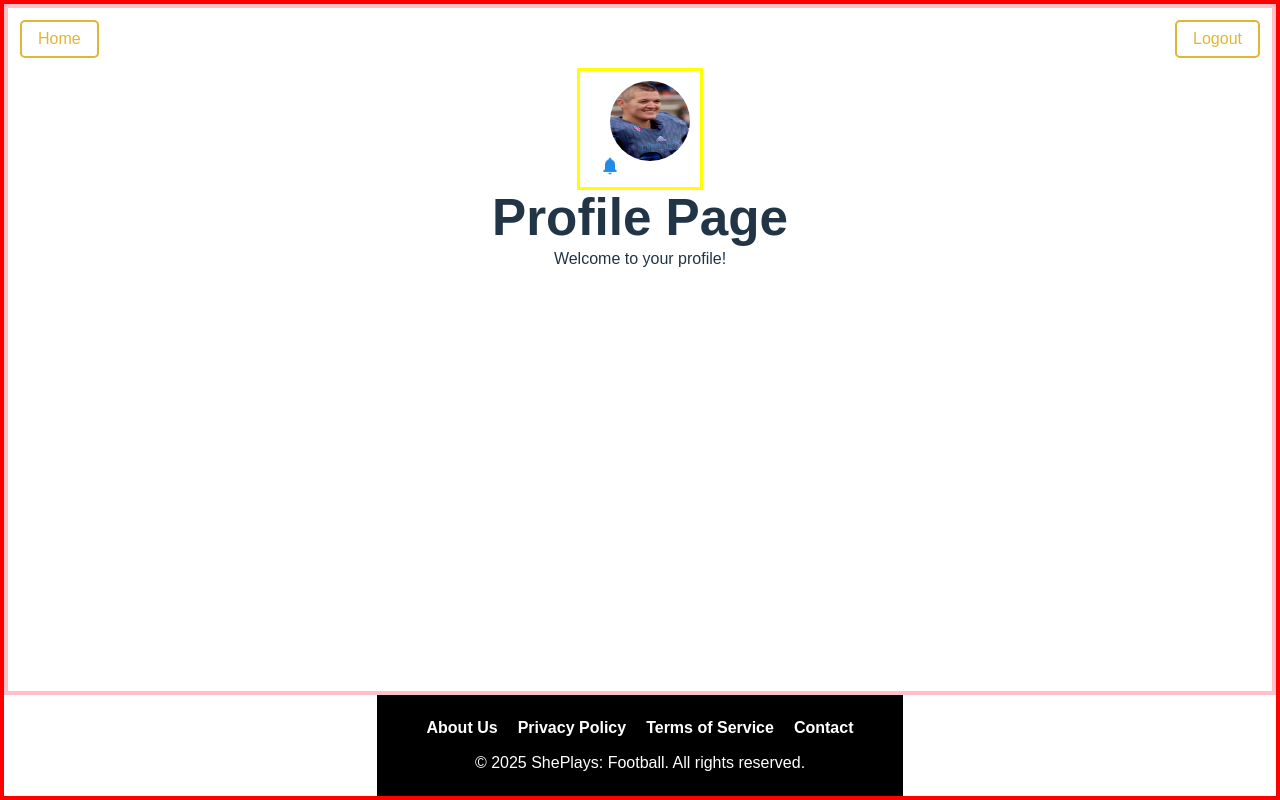
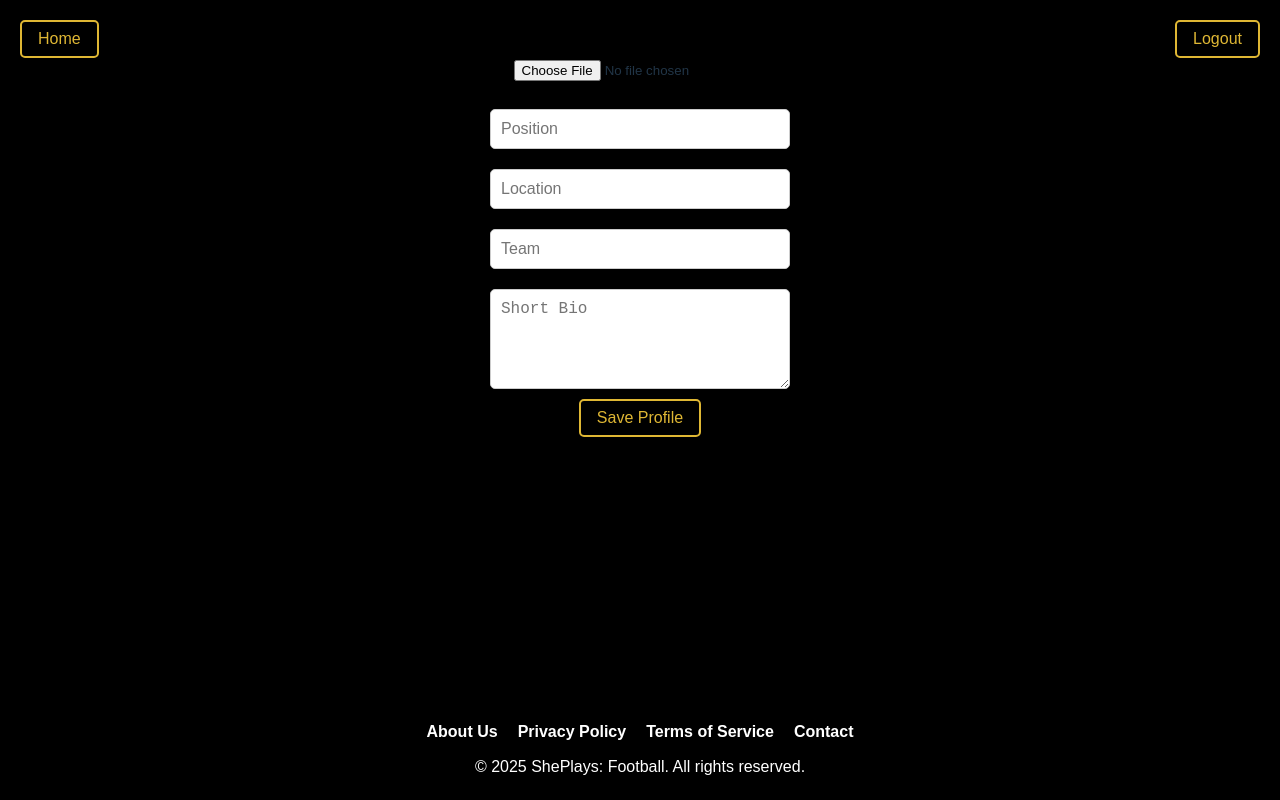
Before and after one commit to vroces/miniproject2, a React (Vite) app in the folder mini-project2/: page /profile in a window 1280 px wide. Built offline with nearby package versions, Linux system fonts and the light colour scheme.

Commit message:
updated profilepage

```diff
--- a/mini-project2/src/pages/ProfilePage.jsx
+++ b/mini-project2/src/pages/ProfilePage.jsx
@@ -1,32 +1,85 @@
-import React from "react";
+import React, { useState } from "react";
 import HomeButton from "../components/HomeButton";
 import LogoutButton from "../components/LogoutButton";
 import Footer from "../components/Footer";
-import Profile from "../components/Profile";
 
 import "../styles/ProfilePage.css";
 
 const ProfilePage = () => {
+  const [profilePic, setProfilePic] = useState(null); // Track profile pic URL
+  const [position, setPosition] = useState("");
+  const [location, setLocation] = useState("");
+  const [team, setTeam] = useState("");
+  const [bio, setBio] = useState("");
+
+  // Handle profile pic change
+  const handleProfilePicChange = (e) => {
+    const file = e.target.files[0];
+    if (file) {
+      const reader = new FileReader();
+      reader.onloadend = () => {
+        setProfilePic(reader.result); // Set image preview
+      };
+      reader.readAsDataURL(file); // Read the file and convert to base64
+    }
+  };
+
+  // Handle form submission (save profile info)
+  const handleSave = () => {
+    console.log("Saving user profile data...");
+    console.log({ profilePic, position, location, team, bio });
+    // Implement saving logic (e.g., backend API)
+  };
+
   return (
     <div className="profile-page-container">
       <div className="profile-page-content">
-
         <div className="profile-page-top-section">
-          <Profile className="profile-page-pic" />
+          <input
+            type="file"
+            onChange={handleProfilePicChange}
+            accept="image/*"
+            id="profile-pic-input"
+          />
+          {profilePic && (
+            <img src={profilePic} alt="Profile" className="profile-page-pic" />
+          )}
           <div className="profile-page-buttons">
             <HomeButton />
             <LogoutButton />
           </div>
         </div>
 
+        <div className="profile-form">
+          <input
+            type="text"
+            placeholder="Position"
+            value={position}
+            onChange={(e) => setPosition(e.target.value)}
+          />
+          <input
+            type="text"
+            placeholder="Location"
+            value={location}
+            onChange={(e) => setLocation(e.target.value)}
+          />
+          <input
+            type="text"
+            placeholder="Team"
+            value={team}
+            onChange={(e) => setTeam(e.target.value)}
+          />
+          <textarea
+            placeholder="Short Bio"
+            value={bio}
+            onChange={(e) => setBio(e.target.value)}
+          />
+        </div>
 
-        <h1>Profile Page</h1>
-        <p>Welcome to your profile!</p>
-
+        <button onClick={handleSave}>Save Profile</button>
       </div>
 
-     <Footer/>
-
+      <Footer />
     </div>
   );
 };
--- a/mini-project2/src/styles/ProfilePage.css
+++ b/mini-project2/src/styles/ProfilePage.css
@@ -1,4 +1,8 @@
+
+
+ /* ProfilePage.css */
 .profile-page-container {
+    background-color: black;
     display: flex;
     flex-direction: column;
     min-height: 100vh;
@@ -6,10 +10,8 @@
     padding: 0;
     margin: 0;
     align-items: center;
-    border: 4px solid red;
   }
 
-  /* Main content area */
   .profile-page-content {
     flex-grow: 1;
     display: flex;
@@ -19,9 +21,7 @@
     width: 100%;
     padding: 20px;
     box-sizing: border-box;
-    border: 4px solid pink;
   }
-
 
   .profile-page-top-section {
     display: flex;
@@ -29,6 +29,40 @@
     align-items: center;
     gap: 8px;
     margin-top: 40px;
-    border: 3px solid yellow;
-    justify-content: center;
   }
+
+  .profile-page-pic {
+    width: 120px;
+    height: 120px;
+    border-radius: 50%; /* Circular shape */
+    object-fit: cover;  /* Ensures the image fits well within the circle */
+    border: 3px solid #ddd;
+  }
+
+  .profile-page-buttons {
+    display: flex;
+    gap: 10px;
+  }
+
+  .profile-form {
+    display: flex;
+    flex-direction: column;
+    gap: 10px;
+    width: 300px; /* Adjust width as needed */
+    margin-top: 20px;
+  }
+
+  .profile-form input,
+  .profile-form textarea {
+    padding: 10px;
+    font-size: 1rem;
+    width: 100%;
+    margin-bottom: 10px;
+    border-radius: 5px;
+    border: 1px solid #ccc;
+  }
+
+  .profile-form textarea {
+    resize: vertical;
+    min-height: 100px;
+  }
```
